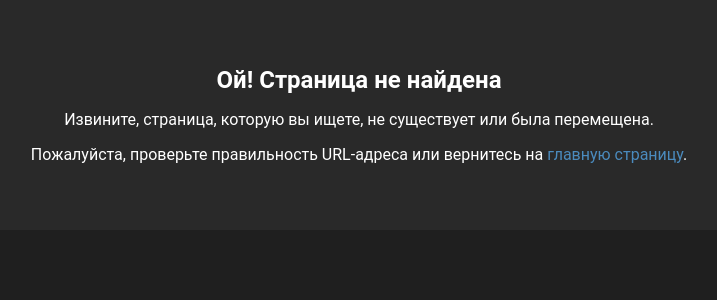
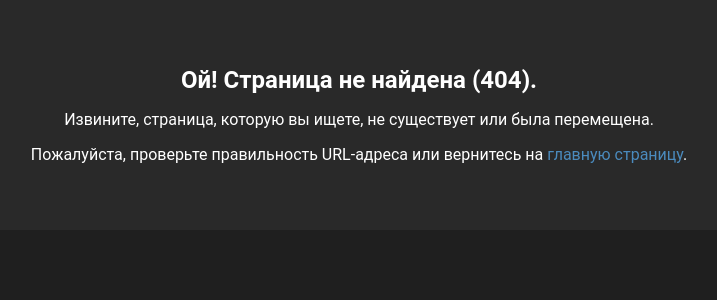
Before and after one commit to lapismyt/BCloud, a Flask app: page /not_found.html in a window 1280 px wide. Shown: the top 300 px of the page, without its empty margins (281-998 px from the left). Run offline with Flask 3, Linux system fonts and the light colour scheme.

Commit message:
Update not_found.html

```diff
--- a/templates/not_found.html
+++ b/templates/not_found.html
@@ -2,11 +2,11 @@
 <head>
   <meta charset="UTF-8">
   <meta name="viewport" content="width=device-width, initial-scale=1.0">
-  <meta property="og:title" content="Страница не найдена">
+  <meta property="og:title" content="Ошибка 404">
   <meta property="og:type" content="article">
   <meta property="og:url" content="http://lapismyt.space/not_found.html">
   <meta property="og:image" content="http://lapismyt.space/uploads/5815023.jpg">
-  <meta property="og:description" content="Страница не найдена.">
+  <meta property="og:description" content="Извините, страница не найдена.">
   <meta property="og:site_name" content="BCloud">
   <title>BCloud - Страница не найдена</title>
   <link rel="stylesheet" href="https://cdnjs.cloudflare.com/ajax/libs/font-awesome/5.15.4/css/all.min.css">
@@ -76,7 +76,7 @@
 </head>
 <body>
   <div class="section animated">
-    <h1>Ой! Страница не найдена</h1>
+    <h1>Ой! Страница не найдена (404).</h1>
     <p>Извините, страница, которую вы ищете, не существует или была перемещена.</p>
     <p>Пожалуйста, проверьте правильность URL-адреса или вернитесь на <a href="http://lapismyt.space/">главную страницу</a>.</p>
   </div>
```
